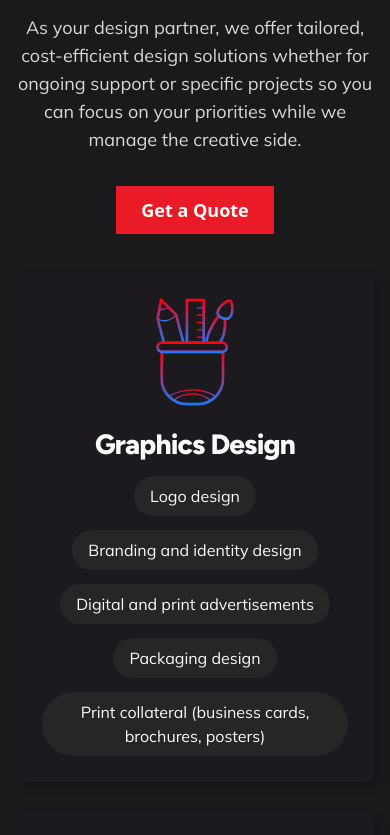
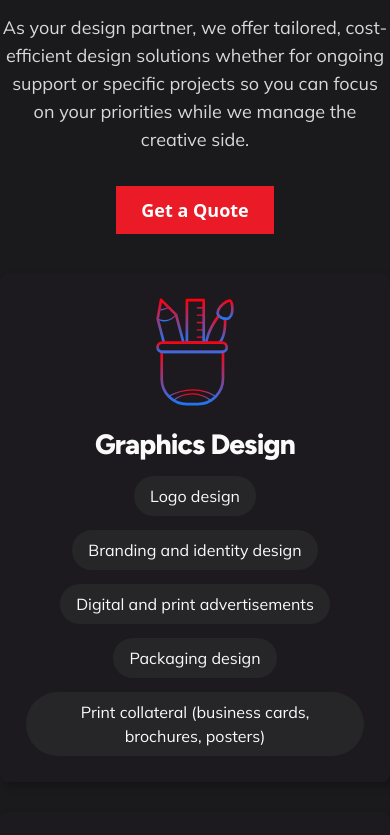
Before and after one commit to ArnavAsif/bright-ants, a React (Vite) app: page / in a window 390 px wide. Shown: the part 1055-1890 px from the top of the page. Built offline with nearby package versions, Linux system fonts and the light colour scheme; no server answers.

Commit message:
hero mobile  ui fixed

```diff
--- a/src/components/Home/layouts/Teams.jsx
+++ b/src/components/Home/layouts/Teams.jsx
@@ -71,7 +71,7 @@ const services = [
 const Teams = () => {
   return (
     <div className="relative max-w-[1344px] mx-auto">
-      <div className="relative w-full mx-auto py-16 px-4 flex flex-col lg:flex-row lg:justify-between gap-10 md:gap-16 lg:gap-[124px] z-20">
+      <div className="relative w-full mx-auto py-16 flex flex-col lg:flex-row lg:justify-between gap-10 md:gap-16 lg:gap-[124px] z-20">
         {/* Left Column */}
         <div className="w-full lg:w-[461px] lg:sticky lg:top-32 lg:self-start">
           <div className="max-w-[480px] w-full text-center lg:text-start mx-auto lg:mx-0">
```
